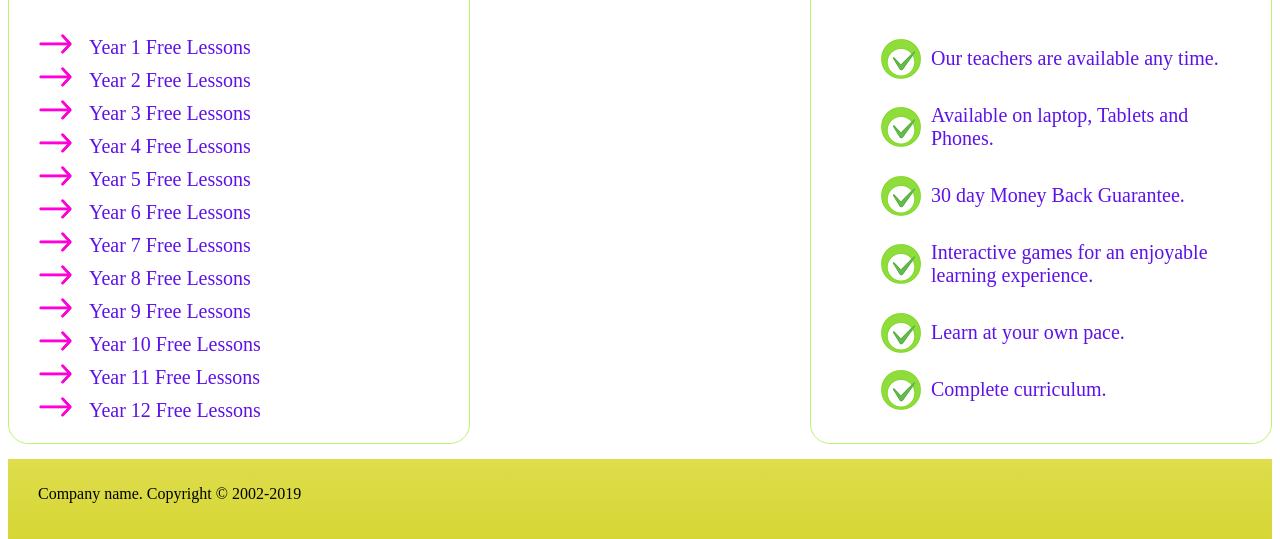
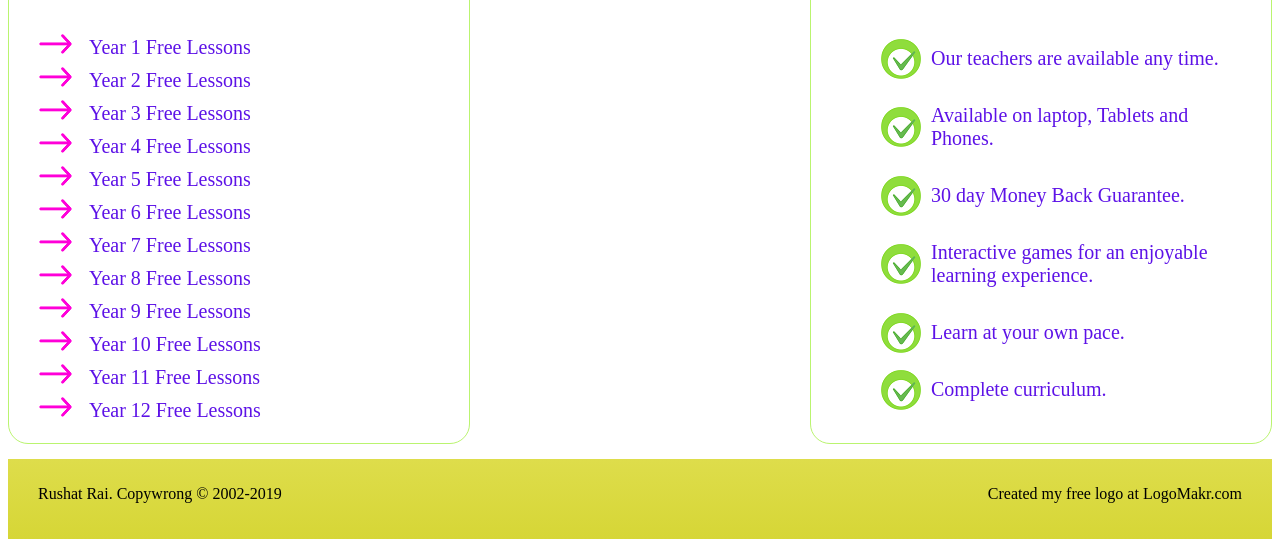
Before and after one commit to equ1/math-help-website-demo, a plain HTML site: page index.html in a window 1280 px wide. Shown: the part 618-1157 px from the top of the page. Drawn offline with Linux system fonts and the light colour scheme.

Commit message:
added credits to logo website in footer

```diff
--- a/index.html
+++ b/index.html
@@ -67,7 +67,8 @@
         <div class="clear"></div>
         <footer class="footer">
             <div>
-                <p>Company name. Copyright &copy; 2002-2019</p>
+                <p id="leftfoot">Rushat Rai. Copywrong &copy; 2002-2019</p>
+                <p id="rightfoot">Created my free logo at LogoMakr.com</p>
             </div>
         </footer>
     </div>
--- a/styling.css
+++ b/styling.css
@@ -194,3 +194,11 @@ ul {
     padding: 10px 30px;
     margin-top: 15px;
 }
+
+#leftfoot {
+    float: left;
+}
+
+#rightfoot {
+    float: right;
+}
```
